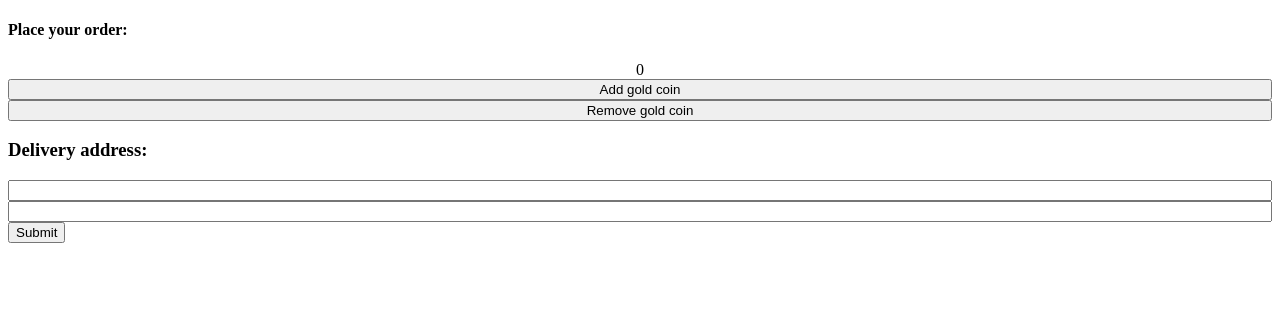
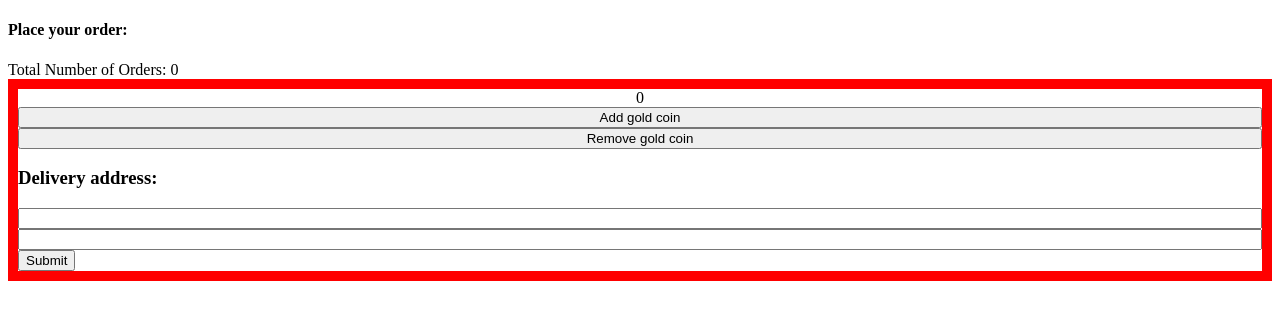
Before and after one commit to daniyar-yes/react-fetch-from-web, a React (Vite) app: page / in a window 1280 px wide. Shown: the top 320 px of the page. Built offline with nearby package versions, Linux system fonts and the light colour scheme.

Commit message:
same component all states together in one

```diff
--- a/src/MainContainer.jsx
+++ b/src/MainContainer.jsx
@@ -7,7 +7,7 @@ function MainContainer() {
     return (
         <>
             <h4>Place your order:</h4>
-            <OrderForm />
+            <OrderForm borderSize={10} borderColor={'red'}/>
             {/* <OrderForm borderColor={'blue'} borderSize={10}/>
             <OrderForm borderColor={'yellow'} borderSize={20}/> */}
         </>
--- a/src/OrderForm/OrderForm.jsx
+++ b/src/OrderForm/OrderForm.jsx
@@ -10,6 +10,8 @@ const OrderForm = ({ borderColor, borderSize }) => {
     const [finalFormData, setFinalFormData] = useState({});
     const [isOrderComplete, setIsOrderComplete] = useState(false);
 
+    const [orderCounter, setOrderCounter] = useState(0);
+
     console.log(streetName)
 
     // FE state often has a problem of Dirty, In-progress changes
@@ -20,12 +22,30 @@ const OrderForm = ({ borderColor, borderSize }) => {
 
     useEffect(() => {
         setFinalFormData({
-            counterValuer: counter,
+            counterValue: counter,
             streetNameValue: streetName,
             streetNumberValue: streetNumber
         })
-        console.log(JSON.stringify(finalFormData))
+        console.log('from streetName useEffect', JSON.stringify(finalFormData))
     }, [streetName, streetNumber, counter]);
+
+    useEffect(() => {
+        if (isOrderComplete === true) {
+             setOrderCounter(orderCounter + 1);
+             return
+        }; // safeguard from resetting values when order is complete
+        // resetting the values that I need to reset
+
+        // but exclude the first render (mount)
+        if (orderCounter !== 0) {
+            setCounter(0);
+            setStreetName('');
+            setStreetNumber(null);
+        }
+
+        console.log('From isOrderComplete useEffect', JSON.stringify(finalFormData))
+
+    }, [isOrderComplete])
 
 
     function additionButtonHandler() {
@@ -47,6 +67,8 @@ const OrderForm = ({ borderColor, borderSize }) => {
     // condition ? outcome : fallback
     return (
         <>
+
+            <div>Total Number of Orders: {orderCounter}</div>
             {isOrderComplete
                 ?
                 <div>
```
